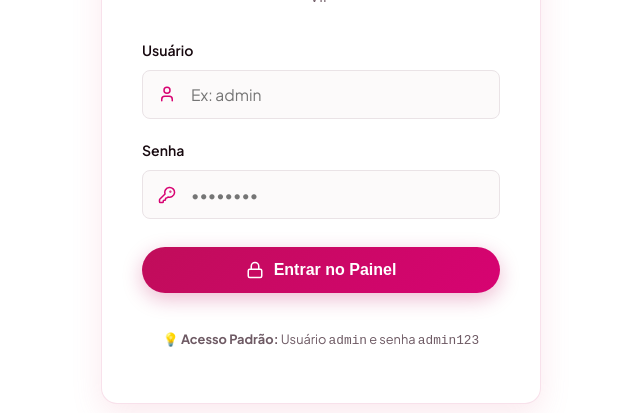
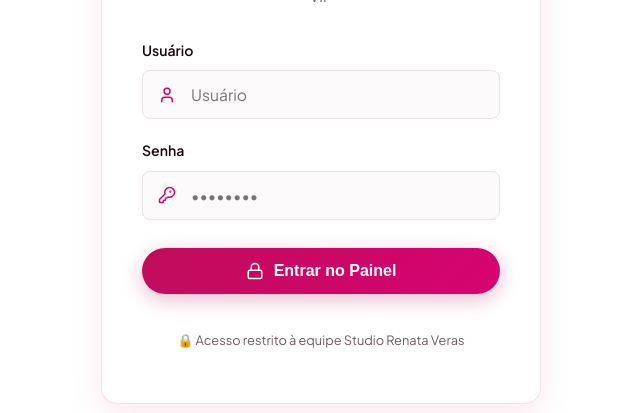
Before and after one commit to VictorErbs/Veras, a React (Vite) app in the folder frontend/: page /login in a window 1280 px wide. Shown: the part 316-729 px from the top of the page, without its empty margins (319-959 px from the left). Built offline with nearby package versions, Linux system fonts and the light colour scheme; no server answers; a web font is replaced by a local one.

Commit message:
security: atualiza credenciais admin para Veras/veras123 e remove hint publico

```diff
--- a/frontend/src/pages/LoginPage.jsx
+++ b/frontend/src/pages/LoginPage.jsx
@@ -20,7 +20,7 @@ const LoginPage = () => {
   const handleLogin = (e) => {
     e.preventDefault();
 
-    if (username === 'admin' && password === 'admin123') {
+    if (username === 'Veras' && password === 'veras123') {
       const basicToken = btoa(`${username}:${password}`);
       localStorage.setItem('adminToken', basicToken);
       navigate('/admin');
@@ -62,7 +62,7 @@ const LoginPage = () => {
                 type="text"
                 value={username}
                 onChange={(e) => setUsername(e.target.value)}
-                placeholder="Ex: admin"
+                placeholder="Usuário"
                 required
               />
             </div>
@@ -94,9 +94,8 @@ const LoginPage = () => {
           </button>
         </form>
 
-        {/* Lembrete das credenciais padrão para ambiente de homologação */}
         <div style={{ marginTop: '24px', padding: '12px', background: 'var(--bg-body)', borderRadius: '8px', fontSize: '0.8rem', color: 'var(--text-muted)', textAlign: 'center' }}>
-          💡 <strong>Acesso Padrão:</strong> Usuário <code>admin</code> e senha <code>admin123</code>
+          🔒 Acesso restrito à equipe Studio Renata Veras
         </div>
       </div>
     </div>
```
Also changed, not shown: 1 other file (tests, documents, lock files or other folders).
